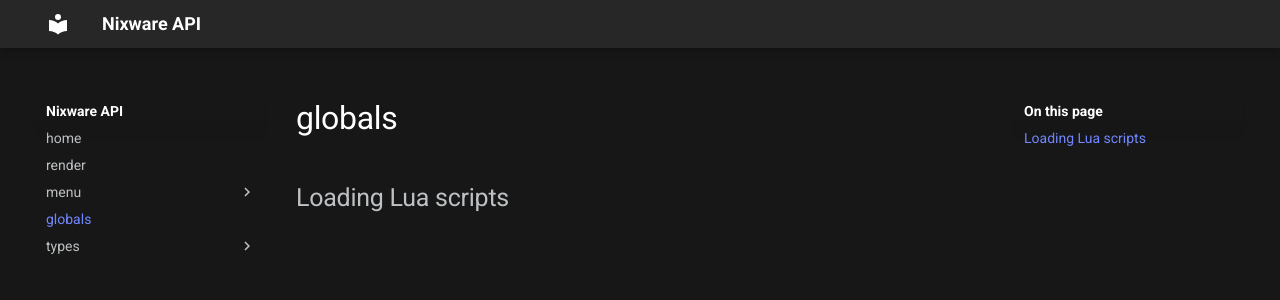
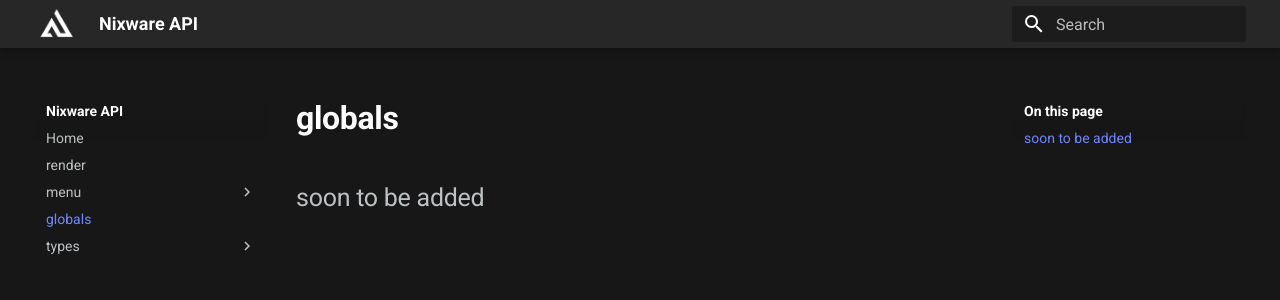
Before and after one commit to Nixer1337/nixware-api-beta, an MkDocs documentation site: the page built from docs/globals.md, in a window 1280 px wide. Shown: the top 300 px of the page. Built offline with MkDocs 1.6.1 and Material for MkDocs 9.7.7, drawn with Linux system fonts in a browser that asks for light colours.

Commit message:
added credits, search.
added credits, and search.

all documentation topics are collapsed by default.

menu->home topic was merged in menu topic.

emboldened h1 tag.

added logo and favicon.

removed useless separators

renamed Home to home, and changed its documentation

```diff
--- a/docs/globals.md
+++ b/docs/globals.md
@@ -1,3 +1,3 @@
 # globals
 
-## Loading Lua scripts
+## soon to be added
--- a/docs/stylesheets/extra.css
+++ b/docs/stylesheets/extra.css
@@ -4,6 +4,20 @@
     --md-primary-fg-color: #7187ff;
     --md-default-fg-color--light: white;
     --md-code-hl-comment-color: #ffffffb3;
+}
+.md-typeset h1 {
+    font-weight: 600!important;
+}
+
+.md-header__button.md-logo img, .md-header__button.md-logo svg {
+    display: block;
+    width: 45px;
+    height: 45px;
+}
+
+.md-header__button.md-logo {
+    margin: 0;
+    padding: 0;
 }
 
 .md-typeset a {
--- a/main.py
+++ b/main.py
@@ -2,6 +2,7 @@
 import glob
 from pathlib import Path
 from textwrap import indent
+from math import floor
 
 # parse types folder to get all types
 types_paths = ["docs/types/*.md", "docs/menu/types/*.md"]
@@ -77,3 +78,7 @@
 { markdown_table }
 
 """
+    @env.macro
+    def inline_avatar(id):
+        thousands = floor(id / 1000)
+        return f'<img src="https://nixware.cc/data/avatars/o/{thousands}/{id}.jpg" alt="id {id} avatar" style="transform: translate(0, 20%); height: 1em; border-radius: 100%" />'
--- a/mkdocs.yml
+++ b/mkdocs.yml
@@ -1,9 +1,9 @@
 site_name: Nixware API
 nav:
-  - 'home': 'index.md'
+  - 'Home': 'index.md'
   - 'render.md'
   - 'menu':
-    - 'home': 'menu/index.md'
+    - 'menu': 'menu/index.md'
     - 'types':
       - 'check_box_t': 'menu/types/check_box_t.md'
       - 'slider_int_t': 'menu/types/slider_int_t.md'
@@ -19,15 +19,18 @@
     - 'color_t': 'types/color_t.md'
 theme:
   name: material
+  logo: assets/logo.png
+  favicon: assets/logo.png
   features:
     - navigation.instant
     - navigation.instant.prefetch
     - navigation.tracking
-    - navigation.path
-    - navigation.expand
     - navigation.prune
     - navigation.top
+    - navigation.indexes
     - content.code.copy
+    - search.suggest
+    - search.highlight
   palette:
     primary: darkgrey
     scheme: slate
@@ -51,5 +54,6 @@
   generator: false
 plugins:
   - macros
+  - search
 watch:
   - main.py
```
Also changed, not shown: docs/index.md (+5 -2 lines), docs/menu/index.md (+0 -2 lines), docs/render.md (+0 -1 lines), docs/assets/logo.png (added).
